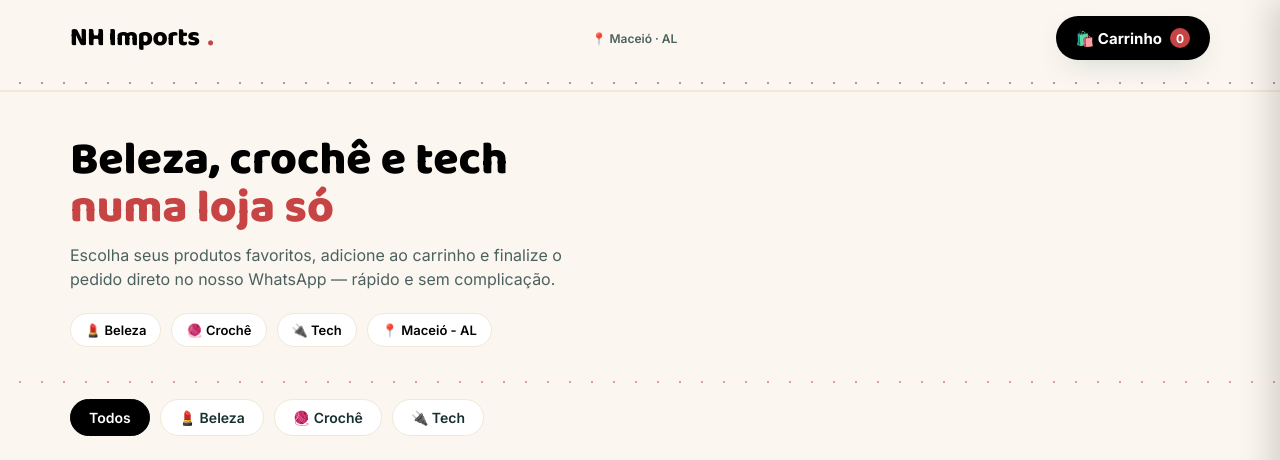
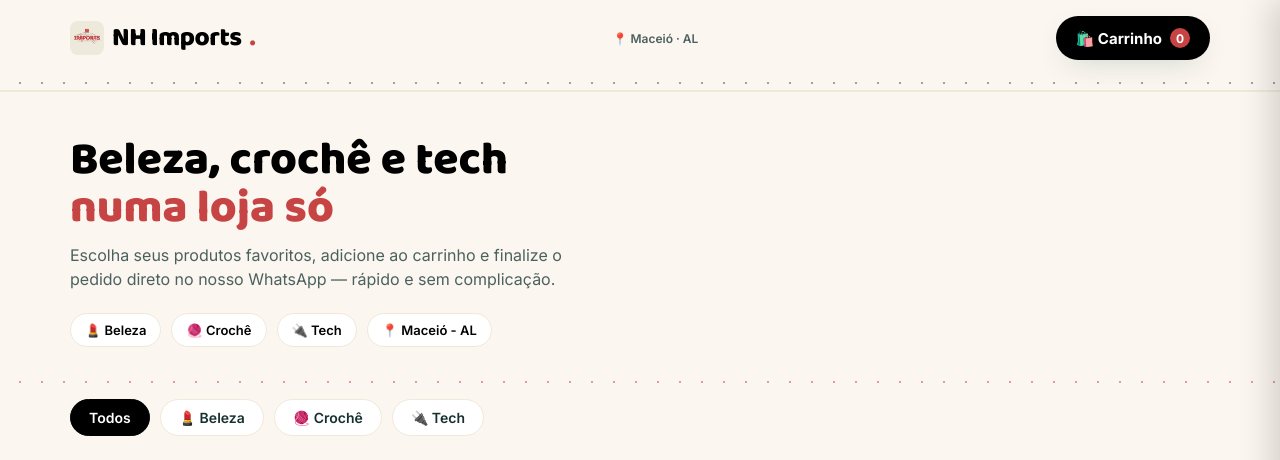
Before and after one commit to nicollasoscar/site-nhimports-responsive, a plain HTML site: page index.html in a window 1280 px wide. Shown: the top 460 px of the page. Drawn offline with Linux system fonts and the light colour scheme.

Commit message:
Adicionar logo cabeçalho

```diff
--- a/index.html
+++ b/index.html
@@ -16,7 +16,10 @@
 
   <header>
     <div class="nav-wrap">
-      <div class="brand">NH Imports<span class="dot">.</span></div>
+      <div class="brand">
+        <img src="images/logo/logo.png" alt="Logo NH Imports" class="logo-img">
+        NH Imports<span class="dot">.</span>
+      </div>
       <div class="loc-tag">📍 Maceió · AL</div>
       <button class="cart-btn" id="openCart">
         🛍️ Carrinho <span class="cart-badge" id="cartCount">0</span>
--- a/style.css
+++ b/style.css
@@ -634,3 +634,9 @@ footer .fbrand {
     top: 66px;
   }
 }
+.logo-img {
+  height: 34px;
+  width: auto;
+  display: block;
+  border-radius: 8px;
+}
```
Also changed, not shown: images/logo/logo.png (added).
